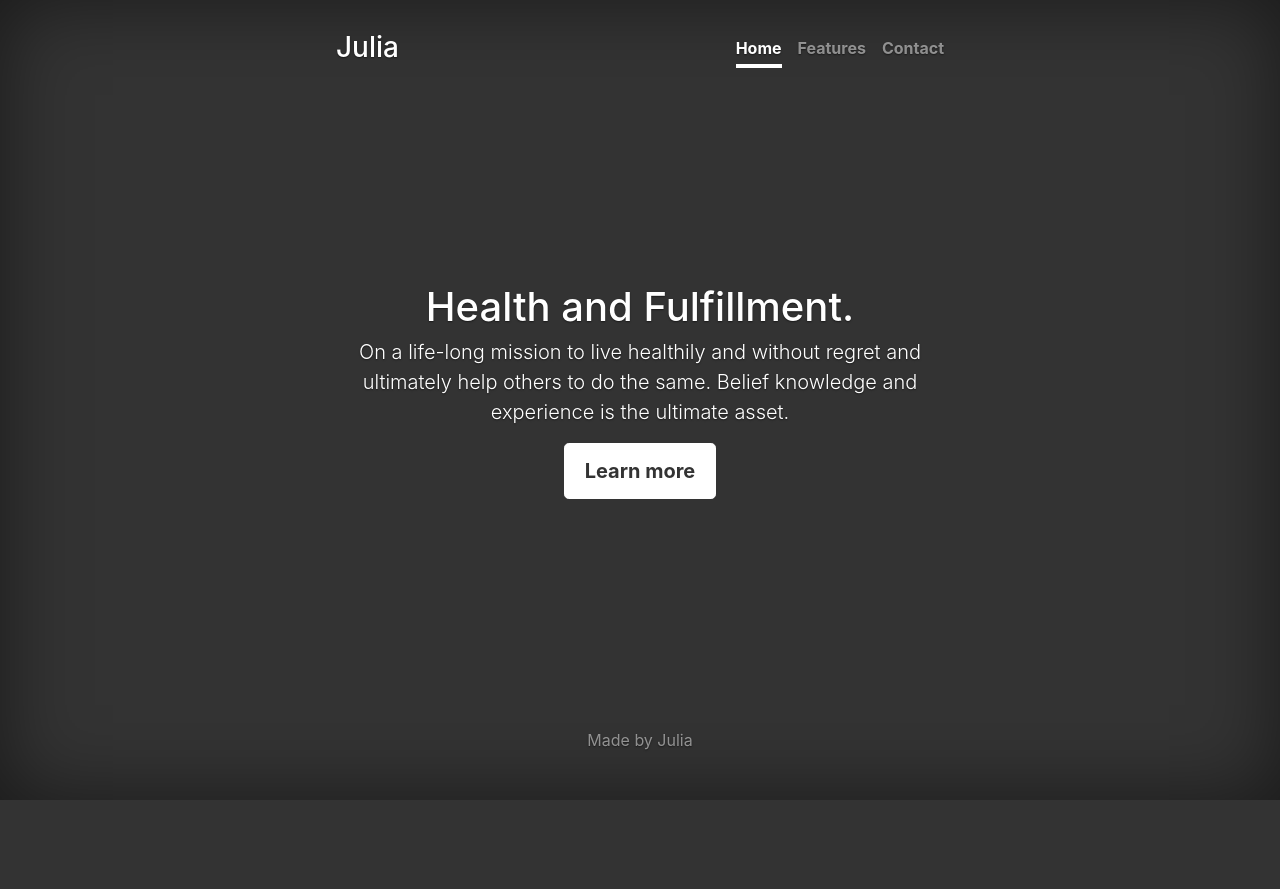
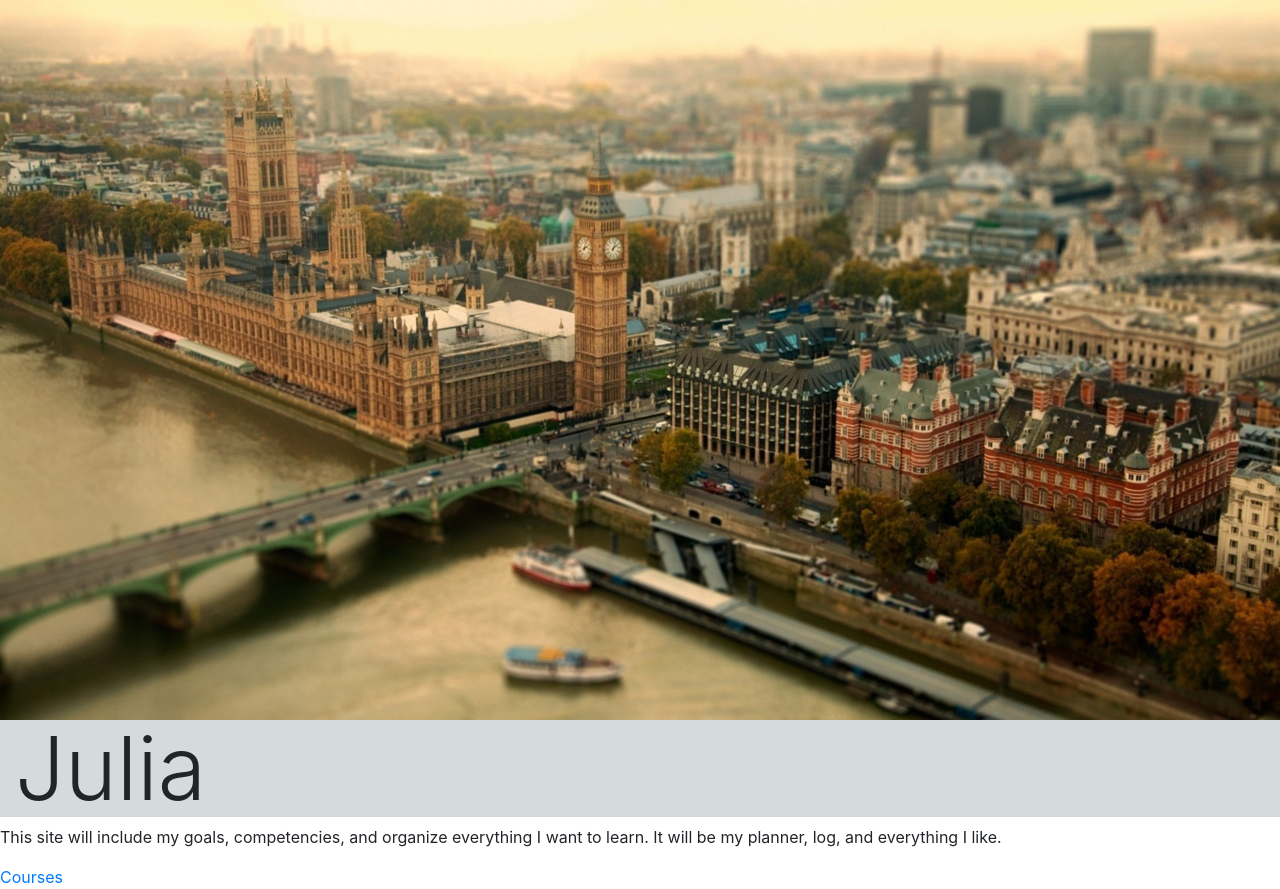
Before and after one commit to justc044/julia_blog, a Django app: page / in a window 1280 px wide. Before the commit the page ends 800 px from the top, so only its background shows below. Run offline with Django 3.2, Linux system fonts and the light colour scheme; some libraries are stand-ins or nearby versions.

Commit message:
edit homepage

```diff
--- a/blog/admin.py
+++ b/blog/admin.py
@@ -5,6 +5,8 @@ from django.contrib import admin
 
 # Register your models here.
 
-from .models import Post
+from .models import Post, Course, Section
 
 admin.site.register(Post)
+admin.site.register(Course)
+admin.site.register(Section)
--- a/blog/static/css/cover.css
+++ b/blog/static/css/cover.css
@@ -1,160 +1,3 @@
-/*
- * Globals
- */
-
-/* Links */
-a,
-a:focus,
-a:hover {
-  color: #fff;
+.container-fluid {
+  background-color: #D5DBDB;
 }
-
-/* Custom default button */
-.btn-secondary,
-.btn-secondary:hover,
-.btn-secondary:focus {
-  color: #333;
-  text-shadow: none; /* Prevent inheritance from `body` */
-  background-color: #fff;
-  border: .05rem solid #fff;
-}
-
-
-/*
- * Base structure
- */
-
-html,
-body {
-  height: 100%;
-  background-color: #333;
-}
-body {
-  color: #fff;
-  text-align: center;
-  text-shadow: 0 .05rem .1rem rgba(0,0,0,.5);
-}
-
-/* Extra markup and styles for table-esque vertical and horizontal centering */
-.site-wrapper {
-  display: table;
-  width: 100%;
-  height: 100%; /* For at least Firefox */
-  min-height: 100%;
-  -webkit-box-shadow: inset 0 0 5rem rgba(0,0,0,.5);
-          box-shadow: inset 0 0 5rem rgba(0,0,0,.5);
-}
-.site-wrapper-inner {
-  display: table-cell;
-  vertical-align: top;
-}
-.cover-container {
-  margin-right: auto;
-  margin-left: auto;
-}
-
-/* Padding for spacing */
-.inner {
-  padding: 2rem;
-}
-
-
-/*
- * Header
- */
-
-.masthead {
-  margin-bottom: 2rem;
-}
-
-.masthead-brand {
-  margin-bottom: 0;
-}
-
-.nav-masthead .nav-link {
-  padding: .25rem 0;
-  font-weight: bold;
-  color: rgba(255,255,255,.5);
-  background-color: transparent;
-  border-bottom: .25rem solid transparent;
-}
-
-.nav-masthead .nav-link:hover,
-.nav-masthead .nav-link:focus {
-  border-bottom-color: rgba(255,255,255,.25);
-}
-
-.nav-masthead .nav-link + .nav-link {
-  margin-left: 1rem;
-}
-
-.nav-masthead .active {
-  color: #fff;
-  border-bottom-color: #fff;
-}
-
-@media (min-width: 48em) {
-  .masthead-brand {
-    float: left;
-  }
-  .nav-masthead {
-    float: right;
-  }
-}
-
-
-/*
- * Cover
- */
-
-.cover {
-  padding: 0 1.5rem;
-}
-.cover .btn-lg {
-  padding: .75rem 1.25rem;
-  font-weight: bold;
-}
-
-
-/*
- * Footer
- */
-
-.mastfoot {
-  color: rgba(255,255,255,.5);
-}
-
-
-/*
- * Affix and center
- */
-
-@media (min-width: 40em) {
-  /* Pull out the header and footer */
-  .masthead {
-    position: fixed;
-    top: 0;
-  }
-  .mastfoot {
-    position: fixed;
-    bottom: 0;
-  }
-  /* Start the vertical centering */
-  .site-wrapper-inner {
-    vertical-align: middle;
-  }
-  /* Handle the widths */
-  .masthead,
-  .mastfoot,
-  .cover-container {
-    width: 100%; /* Must be percentage or pixels for horizontal alignment */
-  }
-}
-
-@media (min-width: 62em) {
-  .masthead,
-  .mastfoot,
-  .cover-container {
-    width: 42rem;
-  }
-}
--- a/blog/templates/blog/post_list.html
+++ b/blog/templates/blog/post_list.html
@@ -1,68 +1,36 @@
 <!DOCTYPE html>
 <html lang="en">
   <head>
+    <!-- Required meta tags -->
     <meta charset="utf-8">
     <meta name="viewport" content="width=device-width, initial-scale=1, shrink-to-fit=no">
-    <meta name="description" content="">
-    <meta name="author" content="">
-    <link rel="icon" href="../static/icon/comp.png">
 
-    <title>Julia Jun</title>
+    <title>Julia Space</title>
 
-    <!-- Bootstrap core CSS -->
-    <link href="../static/css/bootstrap.min.css" rel="stylesheet">
+    <link rel="stylesheet" href="../../static/css/cover.css">
 
-    <!-- Custom styles for this template -->
-    <link href="../static/css/cover.css" rel="stylesheet">
+    <!-- Bootstrap CSS -->
+    <link rel="stylesheet" href="https://maxcdn.bootstrapcdn.com/bootstrap/4.0.0-beta/css/bootstrap.min.css" integrity="sha384-/Y6pD6FV/Vv2HJnA6t+vslU6fwYXjCFtcEpHbNJ0lyAFsXTsjBbfaDjzALeQsN6M" crossorigin="anonymous">
   </head>
-
   <body>
 
-    <div class="site-wrapper">
+    <img src="../../static/UK.jpg" class="img-fluid">
 
-      <div class="site-wrapper-inner">
+    <div class="container-fluid">
 
-        <div class="cover-container">
-
-          <div class="masthead clearfix">
-            <div class="inner">
-              <h3 class="masthead-brand">Julia</h3>
-              <nav class="nav nav-masthead">
-                <a class="nav-link active" href="#">Home</a>
-                <a class="nav-link" href="#">Features</a>
-                <a class="nav-link" href="#">Contact</a>
-              </nav>
-            </div>
-          </div>
-
-          <div class="inner cover">
-            <h1 class="cover-heading">Health and Fulfillment.</h1>
-            <p class="lead">On a life-long mission to live healthily and without regret and ultimately help others to do the same. Belief knowledge and experience is the ultimate asset.</p>
-            <p class="lead">
-              <a href="#" class="btn btn-lg btn-secondary">Learn more</a>
-            </p>
-          </div>
-
-          <div class="mastfoot">
-            <div class="inner">
-              <p>Made by Julia</p>
-            </div>
-          </div>
-
-        </div>
-
-      </div>
+      <h1 class="display-2">Julia</h1>
 
     </div>
 
-    <!-- Bootstrap core JavaScript
-    ================================================== -->
-    <!-- Placed at the end of the document so the pages load faster -->
+    <p>This site will include my goals, competencies, and organize everything I want to learn.
+    It will be my planner, log, and everything I like.</p>
+
+    <a href="courses">Courses</a>
+
+    <!-- Optional JavaScript -->
+    <!-- jQuery first, then Popper.js, then Bootstrap JS -->
     <script src="https://code.jquery.com/jquery-3.2.1.slim.min.js" integrity="sha384-KJ3o2DKtIkvYIK3UENzmM7KCkRr/rE9/Qpg6aAZGJwFDMVNA/GpGFF93hXpG5KkN" crossorigin="anonymous"></script>
-    <script>window.jQuery || document.write('<script src="../../../../assets/js/vendor/jquery.min.js"><\/script>')</script>
-    <script src="https://getbootstrap.com/assets/js/vendor/popper.min.js"></script>
-    <script src="https://getbootstrap.com/dist/js/bootstrap.min.js"></script>
-    <!-- IE10 viewport hack for Surface/desktop Windows 8 bug -->
-    <script src="https://getbootstrap.com/assets/js/ie10-viewport-bug-workaround.js"></script>
+    <script src="https://cdnjs.cloudflare.com/ajax/libs/popper.js/1.11.0/umd/popper.min.js" integrity="sha384-b/U6ypiBEHpOf/4+1nzFpr53nxSS+GLCkfwBdFNTxtclqqenISfwAzpKaMNFNmj4" crossorigin="anonymous"></script>
+    <script src="https://maxcdn.bootstrapcdn.com/bootstrap/4.0.0-beta/js/bootstrap.min.js" integrity="sha384-h0AbiXch4ZDo7tp9hKZ4TsHbi047NrKGLO3SEJAg45jXxnGIfYzk4Si90RDIqNm1" crossorigin="anonymous"></script>
   </body>
 </html>
--- a/blog/urls.py
+++ b/blog/urls.py
@@ -3,4 +3,5 @@ from . import views
 
 urlpatterns = [
     url(r'^$', views.post_list, name='post_list'),
+    url(r'^courses/', views.course_list, name='course_list')
 ]
--- a/blog/views.py
+++ b/blog/views.py
@@ -6,8 +6,12 @@ from django.shortcuts import render
 # Create your views here.
 
 from django.utils import timezone
-from .models import Post
+from .models import Post, Course
 
 def post_list(request):
     posts = Post.objects.filter(published_date__lte=timezone.now()).order_by('published_date')
     return render(request, 'blog/post_list.html', {'posts': posts})
+
+def course_list(request):
+    courses = Course.objects.all()
+    return render(request, 'blog/course_list.html', {'courses': courses})
--- a/julia_site/settings.py
+++ b/julia_site/settings.py
@@ -40,7 +40,7 @@ INSTALLED_APPS = [
     'blog',
 ]
 
-MIDDLEWARE = [
+MIDDLEWARE_CLASSES = [
     'django.middleware.security.SecurityMiddleware',
     'django.contrib.sessions.middleware.SessionMiddleware',
     'django.middleware.common.CommonMiddleware',
```
Also changed, not shown: blog/models.py (+25 -0 lines), blog/templates/blog/course_list.html (added, +32 -0 lines), blog/migrations/0002_course_section.py (added), blog/static/UK.jpg (added), 1 other file.
